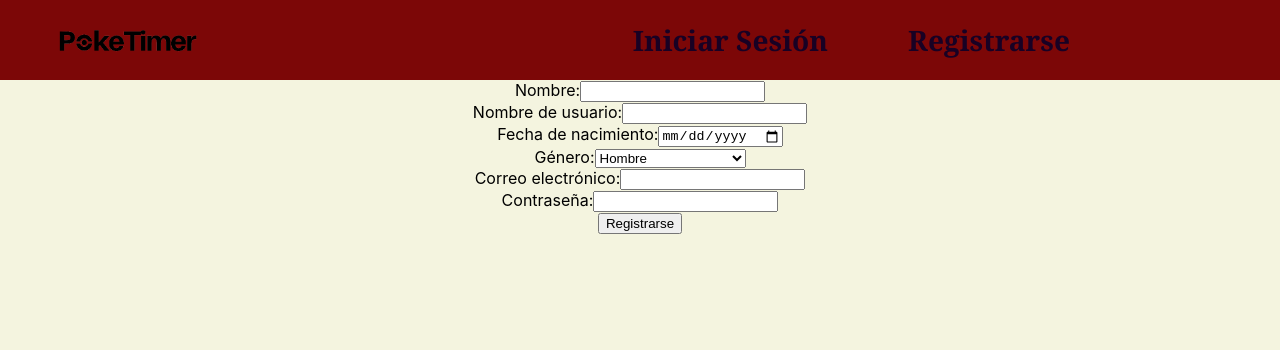
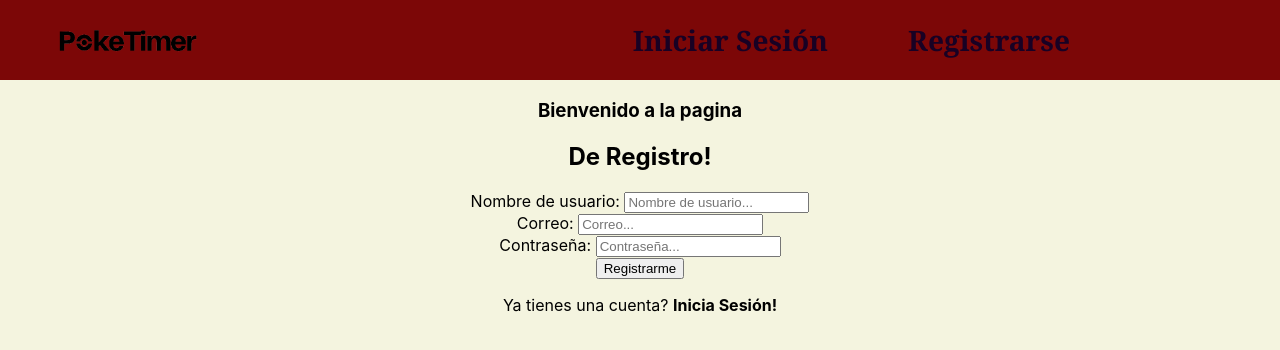
Before and after one commit to Oscar-Suarez/PokeTimerPrueba, a React (Create React App) app: page /Registro in a window 1280 px wide. Shown: the top 350 px of the page. Built offline with nearby package versions, Linux system fonts and the light colour scheme.

Commit message:
Se agregó y conectó con el backend, por ahora solo está conectado el usuario, el correo y la contraseña.

```diff
--- a/src/components/InicioSesion.js
+++ b/src/components/InicioSesion.js
@@ -1,47 +1,104 @@
+import axios from "axios";
 import React, { useState, useContext } from "react";
 import { MyContext } from "../MyContext";
+import { useNavigate } from "react-router-dom";
 
-function InicioSesion() {
-    const [username, setUsername] = useState('');
-    const [password, setPassword] = useState('');
-    const{setSesionIniciada} = useContext(MyContext);
 
-    const handleUsernameChange = (event) => {
-        setUsername(event.target.value);
+const InicioSesion = () => {
+  const [inputs, setInputs] = useState({ correo: "", contraseña: "" });
+  const [mensaje, setMensaje] = useState();
+  const [loading, setLoading] = useState(false);
+  const {setSesionIniciada} = useContext(MyContext);
+
+  const navigate = useNavigate();
+
+  const { correo, contraseña } = inputs;
+
+  const HandleChange = (e) => {
+    setInputs({ ...inputs, [e.target.name]: e.target.value });
   };
 
-    const handlePasswordChange = (event) => {
-        setPassword(event.target.value);
+  const onSubmit = async (e) => {
+    e.preventDefault();
+    if (correo !== "" && contraseña !== "") {
+      const Usuario = {
+        correo,
+        contraseña,
       };
-
-    const handleSubmit = (event) => {
-        event.preventDefault();
-        // Aquí podrías hacer la lógica para enviar los datos a un servidor, autenticar al usuario, etc.
-        console.log({
-            username,
-            password,
+      setLoading(true);
+      await axios
+        .post("http://localhost:3030/login", Usuario)
+        .then((res) => {
+          const { data } = res;
+          setMensaje(data.mensaje);
+          setTimeout(() => {
+            setMensaje("");
+            localStorage.setItem("token", data?.usuario.token);
+            navigate(`/Perfil`);
+            setSesionIniciada(true);
+          }, 1500);
+        })
+        .catch((error) => {
+          console.error(error);
+          setMensaje("Correo u contraseña incorrecta");
+          setTimeout(() => {
+            setMensaje("");
+          }, 1500);
         });
-        setSesionIniciada(true)
+      setInputs({ correo: "", contraseña: "" });
+      setLoading(false);
+    }
   };
 
   return (
-        <form onSubmit={handleSubmit}>
-            <label>
-                Nombre de usuario:
-                <input type="text" value={username} onChange={handleUsernameChange} required />
-            </label>
-            <br />
-            <label>
-                Contraseña:
-                <input type="password" value={password} onChange={handlePasswordChange} required />
-            </label>
-            <br />
-            <button type="submit">Iniciar sesión</button>
+    <>
+      <div className="cont">
+        <h3>Bienvenido a la pagina</h3>
+        <h2>De Inicio de Sesión!</h2>
+        <form onSubmit={(e) => onSubmit(e)}>
+          <div className="cont">
+            <div className="cont">
+              <label htmlFor="correo">Correo</label>
+              <input
+                onChange={(e) => HandleChange(e)}
+                value={correo}
+                name="correo"
+                id="correo"
+                type="email"
+                placeholder="Correo..."
+                autoComplete="off"
+              />
+            </div>
+          </div>
+
+          <div className="cont">
+            <div className="cont">
+              <label htmlFor="contraseña">Contraseña</label>
+              <input
+                onChange={(e) => HandleChange(e)}
+                value={contraseña}
+                name="contraseña"
+                id="contraseña"
+                type="password"
+                placeholder="Contraseña..."
+                autoComplete="off"
+              />
+            </div>
+
+          </div>
+          <button type="submit">
+            {loading ? "Cargando..." : "Iniciar Sesión"}
+          </button>
+          <p>
+            ¿Aun no tienes cuenta?{" "}
+            <b onClick={() => navigate("/Registro")}>Registrate!</b>
+          </p>
         </form>
+      </div>
+
+      {mensaje && <div className="cont">{mensaje}</div>}
+    </>
   );
-}
-
-
-
+};
 
 export default InicioSesion;
--- a/src/components/Registro.js
+++ b/src/components/Registro.js
@@ -1,100 +1,118 @@
+import axios from "axios";
 import React, { useState } from "react";
+import { useNavigate } from "react-router-dom";
 
-function Registro() {
-    const [name, setName] = useState("");
-    const [username, setUsername] = useState("");
-    const [email, setEmail] = useState("");
-    const [birthdate, setBirthdate] = useState("");
-    const [gender, setGender] = useState("");
-    const [password, setPassword] = useState("");
+const Registro = () => {
+    const [inputs, setInputs] = useState({
+        correo: "",
+        nombre: "",
+        contraseña: "",
+    });
+    const [mensaje, setMensaje] = useState();
+    const [loading, setLoading] = useState(false);
 
-    const handleRegistration = (event) => {
-        event.preventDefault();
+    const navigate = useNavigate();
 
-        // Aquí podrías hacer la lógica para enviar los datos a un servidor, guardarlos en una base de datos, etc.
-        console.log({
-            name,
-            username,
-            email,
-            birthdate,
-            gender,
-            password,
-        });
+    const { nombre, contraseña, correo } = inputs;
 
-        // Muestra el mensaje de éxito y restablece los campos del formulario a sus valores originales
-        alert("¡Cuenta creada exitosamente!");
-        setName("");
-        setUsername("");
-        setEmail("");
-        setBirthdate("");
-        setGender("");
-        setPassword("");
+    const HandleChange = (e) => {
+        setInputs({ ...inputs, [e.target.name]: e.target.value });
     };
 
-    const handleNameChange = (event) => {
-        setName(event.target.value);
-    };
+    const onSubmit = async (e) => {
+        e.preventDefault();
+        if (nombre !== "" && contraseña !== "" && correo !== "") {
+            const Usuario = {
+                nombre,
+                correo,
+                contraseña,
+            };
+            setLoading(true);
+            await axios
+                .post("http://localhost:3030/register", Usuario)
+                .then((res) => {
+                    const { data } = res;
+                    setMensaje(data.mensaje);
+                    setInputs({ nombre: "", contraseña: "", correo: "" });
+                    setTimeout(() => {
+                        setMensaje("");
+                        navigate("/InicioSesion");
+                    }, 1500);
+                })
+                .catch((error) => {
+                    console.error(error);
+                    setMensaje("Hubo un error");
+                    setTimeout(() => {
+                        setMensaje("");
+                    }, 1500);
+                });
 
-    const handleUsernameChange = (event) => {
-        setUsername(event.target.value);
-    };
-
-    const handleEmailChange = (event) => {
-        setEmail(event.target.value);
-    };
-
-    const handleBirthdateChange = (event) => {
-        setBirthdate(event.target.value);
-    };
-
-    const handleGenderChange = (event) => {
-        setGender(event.target.value);
-    };
-
-    const handlePasswordChange = (event) => {
-        setPassword(event.target.value);
+            setLoading(false);
+        }
     };
 
     return (
-        <form onSubmit={handleRegistration}>
-            <label>
-                Nombre:
-                <input type="text" value={name} onChange={handleNameChange} required />
-            </label>
-            <br />
-            <label>
-                Nombre de usuario:
-                <input type="text" value={username} onChange={handleUsernameChange} required />
-            </label>
-            <br />
-            <label>
-                Fecha de nacimiento:
-                <input type="date" value={birthdate} onChange={handleBirthdateChange} required />
-            </label>
-            <br />
-            <label>
-                Género:
-                <select value={gender} onChange={handleGenderChange} required>
-                    <option value="male">Hombre</option>
-                    <option value="female">Mujer</option>
-                    <option value="nonbinary">No binario</option>
-                    <option value="prefer-not-to-say">Prefiero no responder</option>
-                </select>
-            </label>
-            <br />
-            <label>
-                Correo electrónico:
-                <input type="email" value={email} onChange={handleEmailChange} required />
-            </label>
-            <br />
-            <label>
-                Contraseña:
-                <input type="password" value={password} onChange={handlePasswordChange} required />
-            </label>
-            <br />
-            <button type="submit">Registrarse</button>
-        </form>
+        <>
+            <div className="container">
+                <h3>Bienvenido a la pagina</h3>
+                <h2>De Registro!</h2>
+                <form onSubmit={(e) => onSubmit(e)}>
+                    <div className="cont">
+                        <div className="cont">
+                            <label htmlFor="nombre">Nombre de usuario: </label>
+                            <input
+                                onChange={(e) => HandleChange(e)}
+                                value={nombre}
+                                name="nombre"
+                                id="nombre"
+                                type="text"
+                                placeholder="Nombre de usuario..."
+                                autoComplete="off"
+                            />
+                        </div>
+                    </div>
+
+                    <div className="cont">
+                        <div className="cont">
+                            <label htmlFor="correo">Correo: </label>
+                            <input
+                                onChange={(e) => HandleChange(e)}
+                                value={correo}
+                                name="correo"
+                                id="correo"
+                                type="email"
+                                placeholder="Correo..."
+                                autoComplete="off"
+                            />
+                        </div>
+                    </div>
+
+                    <div className="cont">
+                        <div className="">
+                            <label htmlFor="contraseña">Contraseña: </label>
+                            <input
+                                onChange={(e) => HandleChange(e)}
+                                value={contraseña}
+                                name="contraseña"
+                                id="contraseña"
+                                type="password"
+                                placeholder="Contraseña..."
+                                autoComplete="off"
+                            />
+                        </div>
+                    </div>
+                    <button type="submit">
+                        {loading ? "Cargando..." : "Registrarme"}
+                    </button>
+                    <p>
+                        Ya tienes una cuenta?{" "}
+                        <b onClick={() => navigate("/InicioSesion")}>Inicia Sesión!</b>
+                    </p>
+                </form>
+            </div>
+            {mensaje && <div className="cont">{mensaje}</div>}
+        </>
     );
-}
+};
 
 export default Registro;
```
Also changed, not shown: src/components/Iniciales.js (+12 -4 lines). Lines whose indentation alone changed are shown as unchanged.
